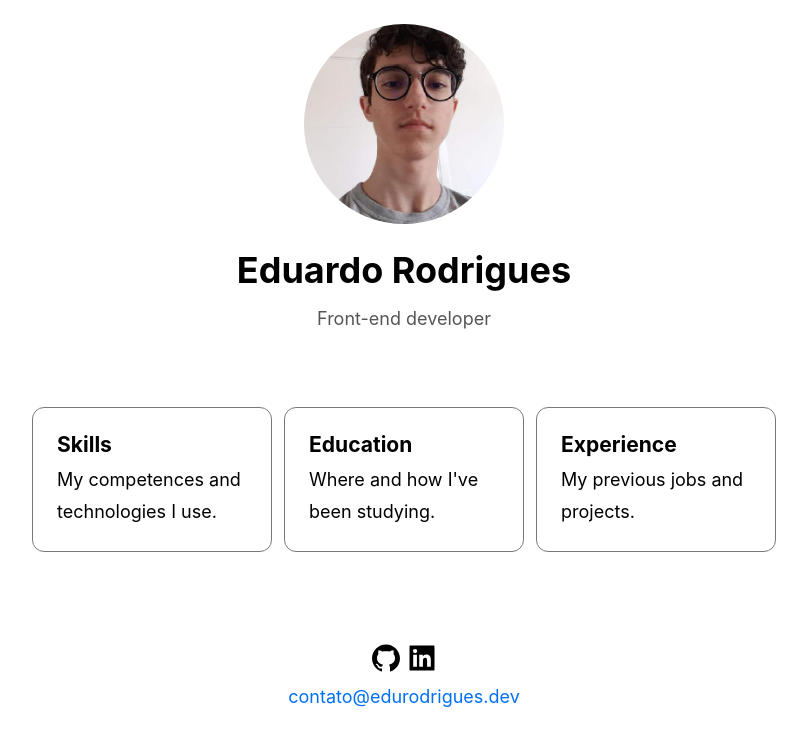
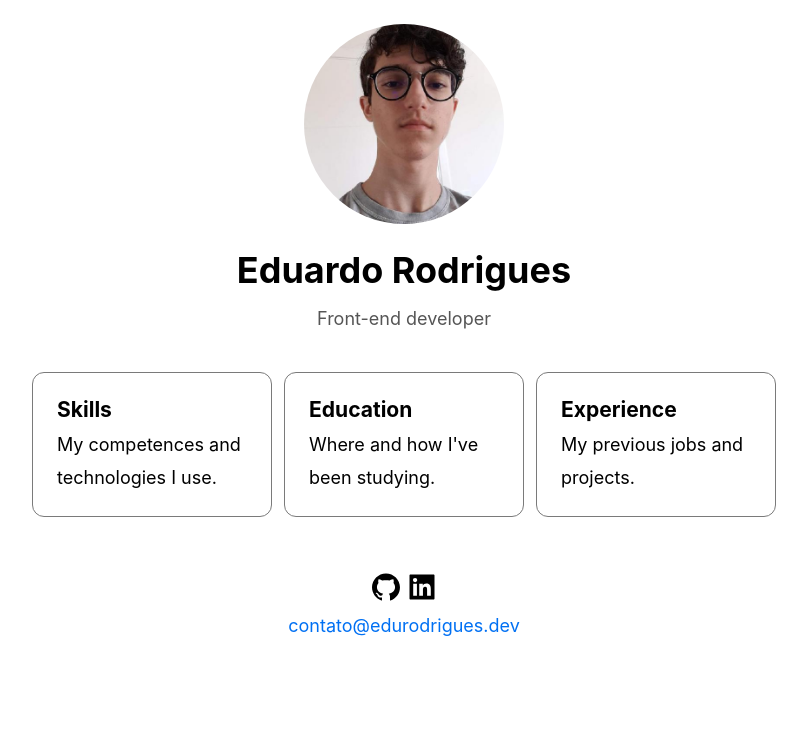
Before and after one commit to EduardoRodriguesF/resume, a Next.js app: page / in a window 1280 px wide. Shown: the top 746 px of the page, without its empty margins (236-1043 px from the left). Built offline with nearby package versions, Linux system fonts and the light colour scheme.

Commit message:
chore: rework on margins (mainly to do home fit without scrolling

```diff
--- a/components/Footer/styles.js
+++ b/components/Footer/styles.js
@@ -1,11 +1,12 @@
 import styled from 'styled-components';
 
 export const Container = styled.footer`
+  margin-top: auto;
   display: flex;
   flex-direction: column;
   align-items: center;
   justify-content: center;
-  padding: 36px 0;
+  padding: 0 0 36px;
 
   h2 {
     margin-bottom: 12px;
--- a/components/Layout/styles.js
+++ b/components/Layout/styles.js
@@ -10,6 +10,7 @@ const fadeIn = keyframes`
 `;
 
 export const Content = styled.div`
+  position: relative;
   animation: .6s ${fadeIn} ease-out;
   width: 100%;
   display: flex;
--- a/pages/skills.js
+++ b/pages/skills.js
@@ -4,14 +4,14 @@ import Layout from '../components/Layout';
 import GoBackButton from '../components/GoBackButton';
 import PercentageBar from '../components/PercentageBar';
 
-import { Content, Skillset } from '../styles/pages/skills';
+import { Container, Content, Skillset } from '../styles/pages/skills';
 
 export default function Skills() {
   return (
     <Layout>
       <GoBackButton />
+      <Container>
         <Content>
-
           <Skillset>
             <h2>Front-end</h2>
             <PercentageBar skill="CSS" fill="96" />
@@ -48,6 +48,7 @@ export default function Skills() {
           </Skillset>
         </Content>
         <h4>See more on <Link href="/education">Education</Link></h4>
+      </Container>
     </Layout>
   )
 }
--- a/styles/pages/home.js
+++ b/styles/pages/home.js
@@ -4,7 +4,7 @@ export const Header = styled.header`
   display: flex;
   flex-direction: column;
   align-items: center;
-  padding: 24px;
+  padding: 24px 24px 0;
 
   h1 {
     margin-top: 14px;
@@ -24,7 +24,7 @@ export const Content = styled.div`
 
 export const CardContainer = styled.div`
   max-width: 800px;
-  margin: 2rem 0 3rem;
+  margin: 1.4rem 0 3rem;
   display: flex;
   flex-wrap: wrap;
   align-items: space-between;
```
Also changed, not shown: styles/pages/skills.js (+7 -0 lines). Lines whose indentation alone changed are shown as unchanged.
